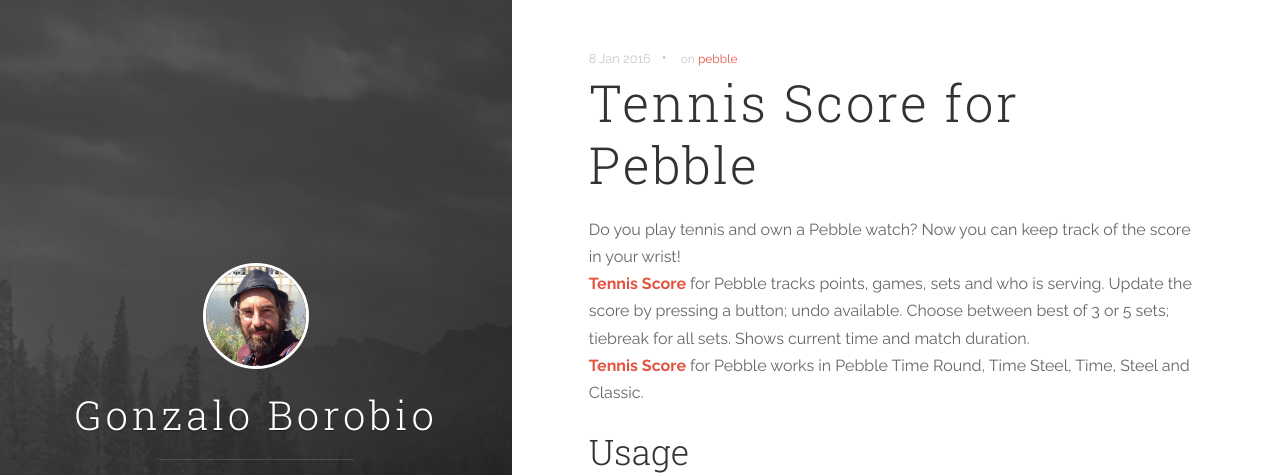
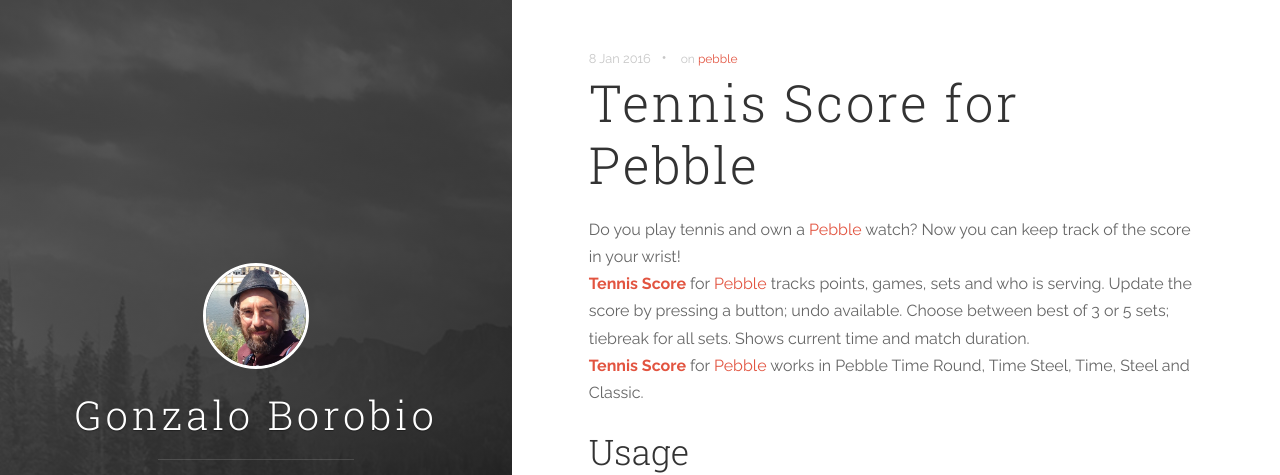
Before and after one commit to gborobio73/gborobio73.github.io, a Jekyll site: the page built from _posts/2016-08-16-tennis-score-for-pebble.markdown, in a window 1280 px wide and 900 px high. Shown: the top 475 px of the window. Built offline with Jekyll 4.4.1, drawn with Linux system fonts in a browser that asks for light colours; nearby versions of some CDN libraries; part of the change alters nothing that is shown; some of the changed text lies outside the part shown.

Commit message:
new background

```diff
--- a/_posts/2016-08-16-tennis-score-for-pebble.markdown
+++ b/_posts/2016-08-16-tennis-score-for-pebble.markdown
@@ -4,9 +4,9 @@ date:   2016-01-08 15:04:23
 categories: [pebble]
 tags: [pebble]
 ---
-Do you play tennis and own a Pebble watch? Now you can keep track of the score in your wrist! <br>
-[**Tennis Score**][pebbleapp] for Pebble tracks points, games, sets and who is serving. Update the score by pressing a button; undo available. Choose between best of 3 or 5 sets; tiebreak for all sets. Shows current time and match duration.
-<br>[**Tennis Score**][pebbleapp] for Pebble works in Pebble Time Round, Time Steel, Time, Steel and Classic.
+Do you play tennis and own a [Pebble][pebble] watch? Now you can keep track of the score in your wrist! <br>
+[**Tennis Score**][pebbleapp] for [Pebble][pebble] tracks points, games, sets and who is serving. Update the score by pressing a button; undo available. Choose between best of 3 or 5 sets; tiebreak for all sets. Shows current time and match duration.
+<br>[**Tennis Score**][pebbleapp] for [Pebble][pebble] works in Pebble Time Round, Time Steel, Time, Steel and Classic.
 
 ## Usage
 **Menu**
@@ -57,8 +57,9 @@ Use [buttons](http://i.imgur.com/4i9NeDU.jpg) to track the score :
 
 Dialog and message windows are based on Pebble examples [UI Patterns](https://github.com/pebble-examples/ui-patterns):
 
-Limitations: [**Tennis Score**][pebbleapp] for Pebble keeps track up to 180 points for Pebble Classic and Steel, and up to 600 points for other models.
+Limitations: [**Tennis Score**][pebbleapp] for [Pebble][pebble] keeps track up to 180 points for Pebble Classic and Steel, and up to 600 points for other models.
 
-[**Tennis Score**][pebbleapp] for Pebble is my first ever app for Pebble and it's written in C.
+[**Tennis Score**][pebbleapp] for [Pebble][pebble] is my first ever app for Pebble and it's written in C.
 
 [pebbleapp]: https://apps.getpebble.com/applications/57b1c129bb85ed22da0004ce
+[pebble]: https://www.pebble.com/
```
